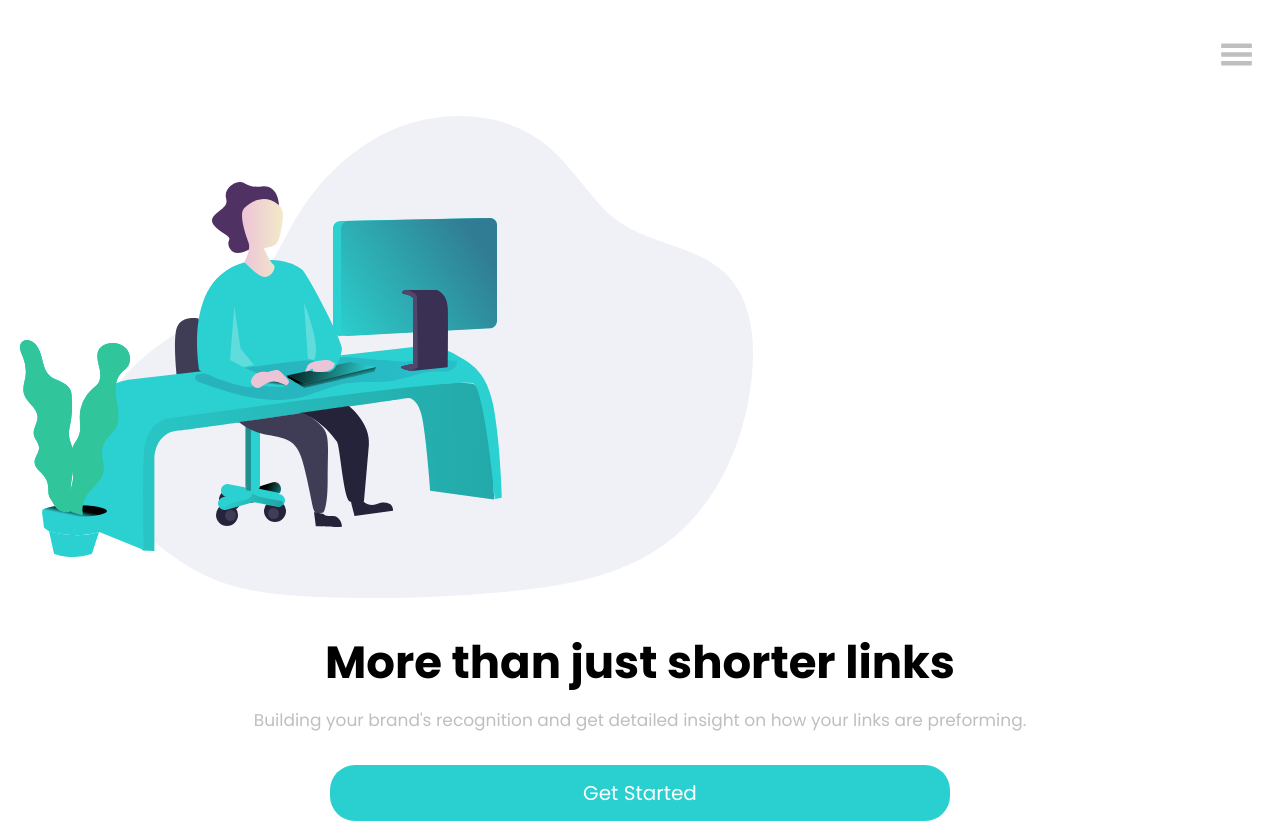
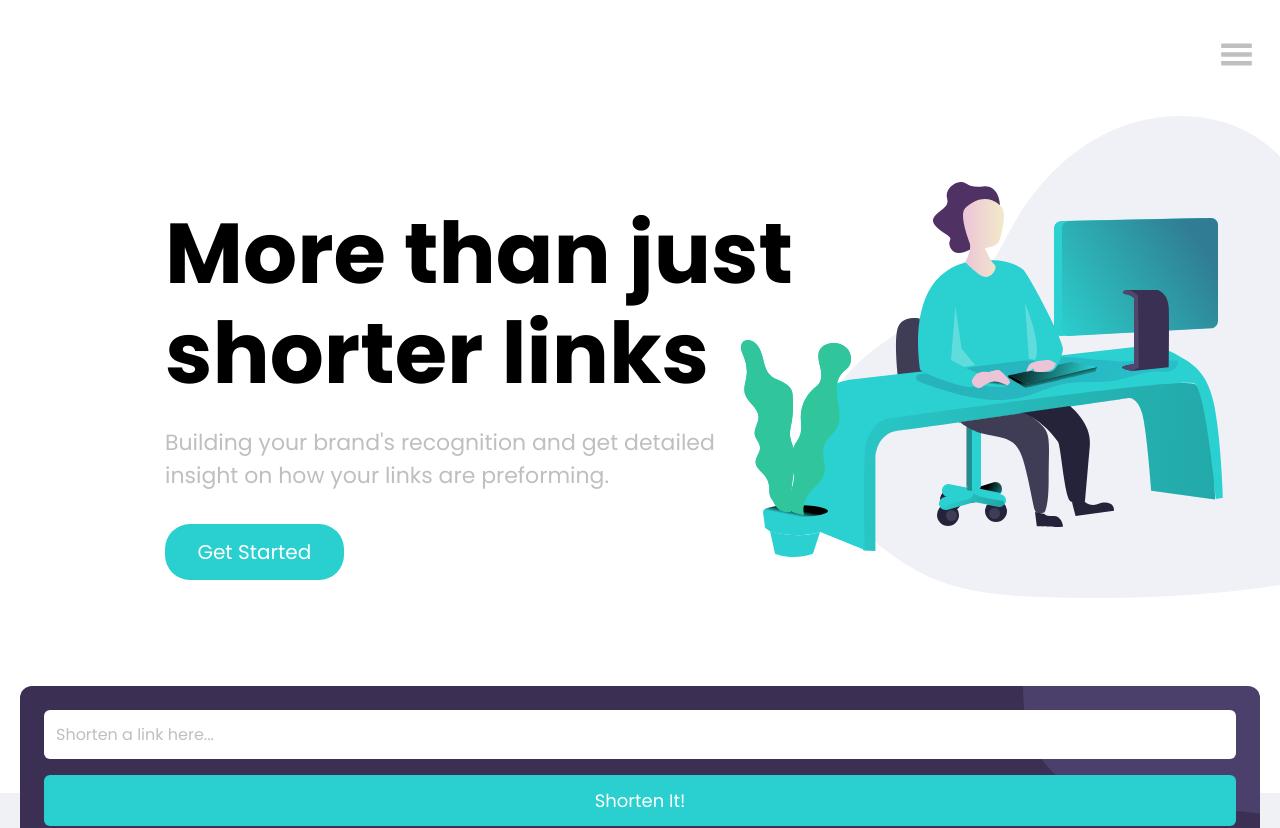
Before and after one commit to tomazi15/url-shortening-landing-page, a React (Create React App) app: page / in a window 1280 px wide. Shown: the top 828 px of the page. Built offline with nearby package versions, Linux system fonts and the light colour scheme; some icons are missing.

Commit message:
feat(📱): adding responsive desing to pageHeader component

```diff
--- a/src/components/PageHeader/PageHeader.module.scss
+++ b/src/components/PageHeader/PageHeader.module.scss
@@ -12,6 +12,7 @@
   &__logo {
     display: flex;
     padding-left: toRem(20);
+    // display: contents;
   }
 
   &__text {
@@ -28,4 +29,36 @@
       color: $color-gray;
     }
   }
+
+  @media (min-width: $tablet-view) {
+    flex-direction: row-reverse;
+    align-items: center;
+    text-align: start;
+
+    margin-left: toRem(145);
+    // margin-right: toRem(145);
+
+    &__text {
+      margin-right: toRem(-300);
+
+      h1 {
+        width: 80%;
+        font-size: toRem(85);
+        line-height: toRem(100);
+      }
+
+      p {
+        width: 70%;
+        font-size: toRem(22);
+      }
+
+      button {
+        width: 20.4%;
+      }
+    }
+
+    &__logo {
+      display: contents;
+    }
+  }
 }
--- a/src/scss/variables.scss
+++ b/src/scss/variables.scss
@@ -14,4 +14,4 @@ $color-very-dark-blue: #35323e;
 $color-very-dark-violet: #232127;
 
 // Break points
-$desktop-view: 1440px;
+$tablet-view: 768px;
```
